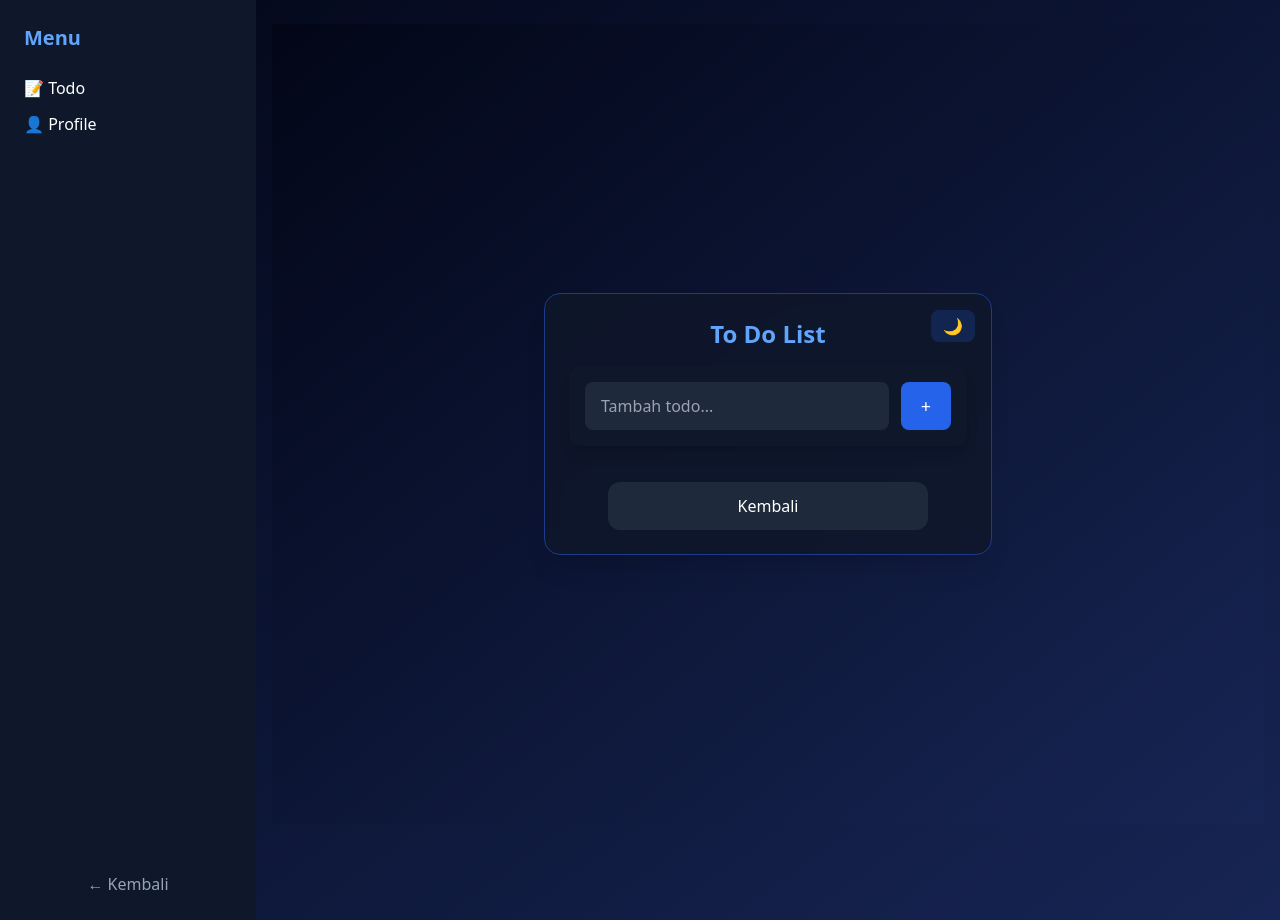
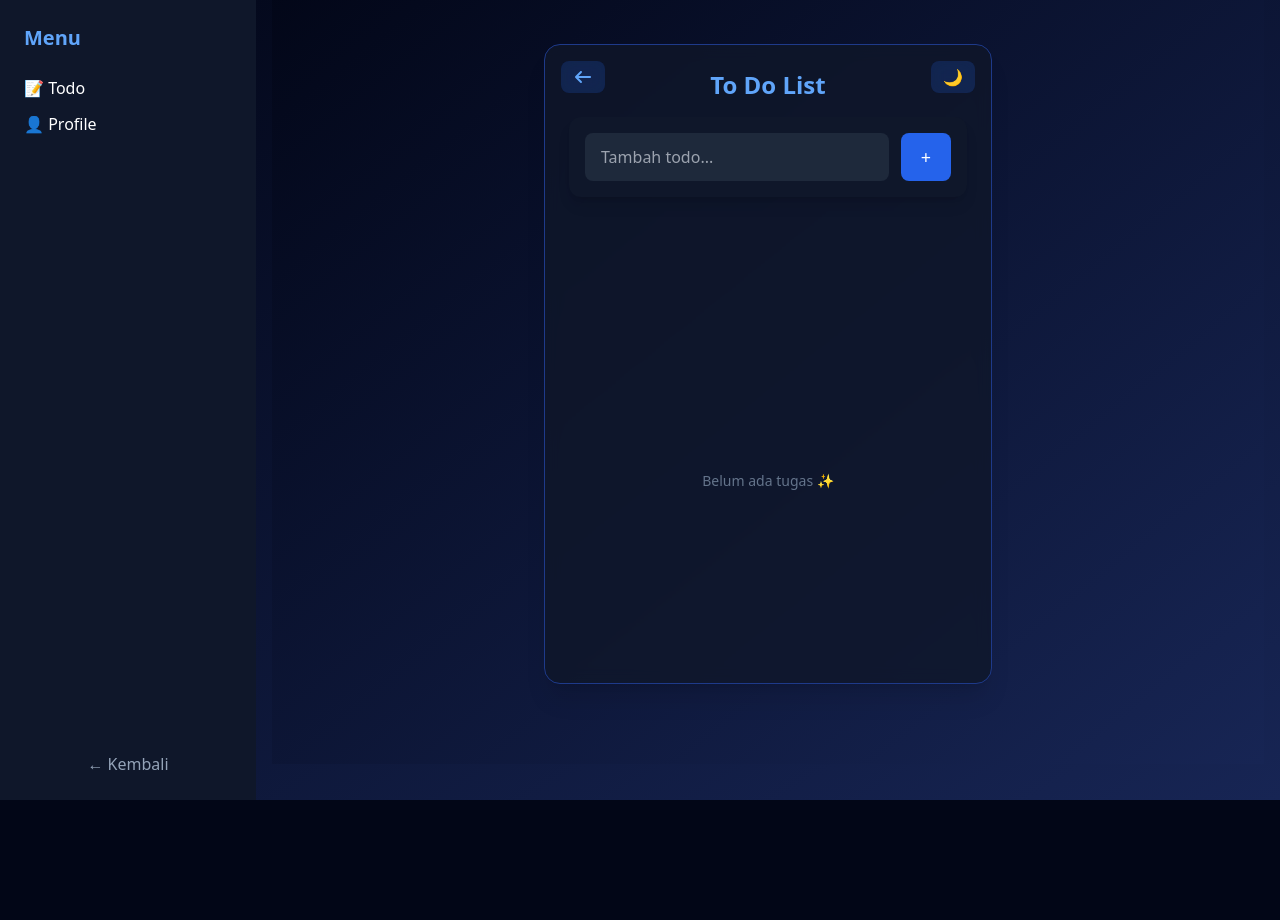
Before and after one commit to Skleryx/to-do-list, a React (Vite) app: page /todo in a window 1280 px wide. Both pictures are taken after a click on the button "Masuk Todo". After the commit the page ends 800 px from the top, so only its background shows below. Built offline with nearby package versions, Linux system fonts and the light colour scheme.

Commit message:
improving ux in card

```diff
--- a/index.html
+++ b/index.html
@@ -4,6 +4,7 @@
     <meta charset="UTF-8" />
     <link rel="icon" type="image/svg+xml" href="/vite.svg" />
     <meta name="viewport" content="width=device-width, initial-scale=1.0" />
+    <link rel="stylesheet" href="https://cdnjs.cloudflare.com/ajax/libs/font-awesome/7.0.1/css/all.min.css" integrity="sha512-2SwdPD6INVrV/lHTZbO2nodKhrnDdJK9/kg2XD1r9uGqPo1cUbujc+IYdlYdEErWNu69gVcYgdxlmVmzTWnetw==" crossorigin="anonymous" referrerpolicy="no-referrer" />
     <title>to-do-list</title>
   </head>
   <body>
--- a/package.json
+++ b/package.json
@@ -10,6 +10,9 @@
     "preview": "vite preview"
   },
   "dependencies": {
+    "@fortawesome/fontawesome-svg-core": "^7.1.0",
+    "@fortawesome/free-solid-svg-icons": "^7.1.0",
+    "@fortawesome/react-fontawesome": "^3.1.1",
     "react": "^19.2.0",
     "react-dom": "^19.2.0"
   },
--- a/src/components/Sidebar.tsx
+++ b/src/components/Sidebar.tsx
@@ -6,7 +6,7 @@ export default function Sidebar({
   navigate: (page: Page) => void;
 }) {
   return (
-    <aside className="w-64 bg-slate-900 text-white p-6 hidden md:flex flex-col shrink-0">
+    <aside className="w-64 h-screen bg-slate-900 text-white p-6 hidden md:flex flex-col shrink-0">
       <h2 className="text-xl font-bold text-blue-400 mb-6">
         Menu
       </h2>
--- a/src/components/TodoApp.tsx
+++ b/src/components/TodoApp.tsx
@@ -1,4 +1,6 @@
 import { useEffect, useState } from "react";
+import { FontAwesomeIcon } from "@fortawesome/react-fontawesome";
+import { faArrowLeft } from "@fortawesome/free-solid-svg-icons";
 
 
 interface Todo {
@@ -68,7 +70,7 @@ export function TodoApp({ onBack }: { onBack: () => void }) {
     bg-gradient-to-br from-slate-950 to-blue-950
     px-4">
       <div className="
-      flex min-h-[100dvh] items-center justify-center
+      flex min-h-[100dvh] items-center justify-center md:min-h-lg
       ">
         <div className="
                 w-full
@@ -80,6 +82,7 @@ export function TodoApp({ onBack }: { onBack: () => void }) {
         p-6
         shadow-xl
         border border-blue-900
+        h-[80vh]
         ">
          <h1 className="
             text-xl
@@ -135,7 +138,7 @@ export function TodoApp({ onBack }: { onBack: () => void }) {
             </button>
           </form>
           {/* list */}
-          <ul className="space-y-2 sm:space-y-3 mt-4">
+          <ul className="space-y-2 sm:space-y-3 mt-4 h-[55vh] overflow-y-auto pr-1 relative">
             {todos.map(todo => (
               <div
                 key={todo.id}
@@ -172,7 +175,7 @@ export function TodoApp({ onBack }: { onBack: () => void }) {
             ))}
           </ul>
           {todos.length === 0 && (
-            <p className="mt-16 text-center text-slate-500 text-sm">
+            <p className="absolute bottom-48 left-0 right-0 text-center text-slate-500 text-sm">
               Belum ada tugas ✨
             </p>
           )}
@@ -193,16 +196,16 @@ export function TodoApp({ onBack }: { onBack: () => void }) {
           <button
             onClick={onBack}
             className="
-              mt-6 w-80
-              bg-slate-800 hover:bg-slate-700
-              text-white
-              py-3 rounded-xl
+              absolute top-4 left-4
+              bg-blue-600/20 dark:bg-blue-500/20
+              text-blue-400
+              px-3 py-1 rounded-lg
+              backdrop-blur
+              hover:bg-blue-500/30
               transition
-              dark:bg-slate-700 dark:hover:bg-slate-600
-              absolute bottom-6 left-1/2 transform -translate-x-1/2
             "
           >
-            Kembali
+            <FontAwesomeIcon icon={faArrowLeft} />
           </button>
         </div>
       </div>
--- a/src/pages/TodoPage.tsx
+++ b/src/pages/TodoPage.tsx
@@ -7,7 +7,7 @@ export default function TodoPage({
   onNavigate: (page: "landing" | "todo" | "profile") => void;
 }) {
   return (
-    <div className="min-h-[100dvh] w-full md:flex overflow-x-hidden bg-gradient-to-br from-slate-950 to-blue-950">
+    <div className="min-h-[100dvh] w-full md:flex bg-gradient-to-br from-slate-950 to-blue-950 h-screen overflow-hidden">
       <Sidebar navigate={onNavigate} />
 
       <main className="flex-1
@@ -17,7 +17,8 @@ export default function TodoPage({
   sm:items-center
   px-4
   py-6
-  pb-24">
+  pb-24
+  h-screen">
         <TodoApp onBack={() => onNavigate("landing")} />
       </main>
     </div>
```
Also changed, not shown: 1 other file (tests, documents, lock files or other folders).
